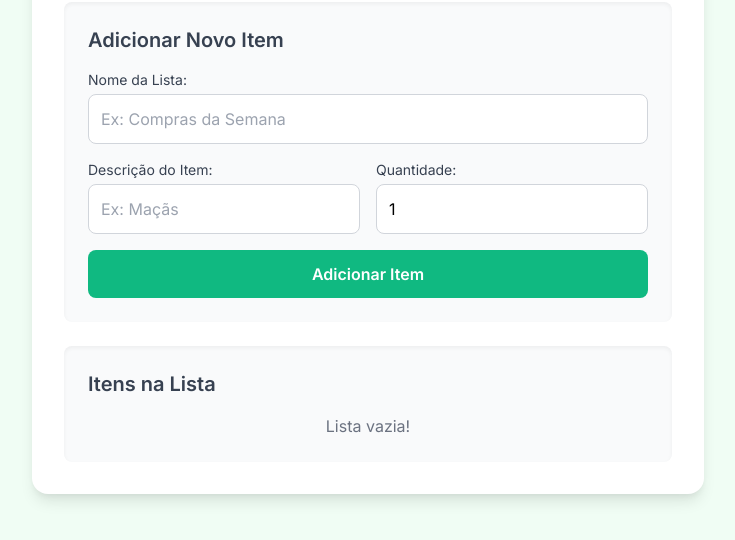
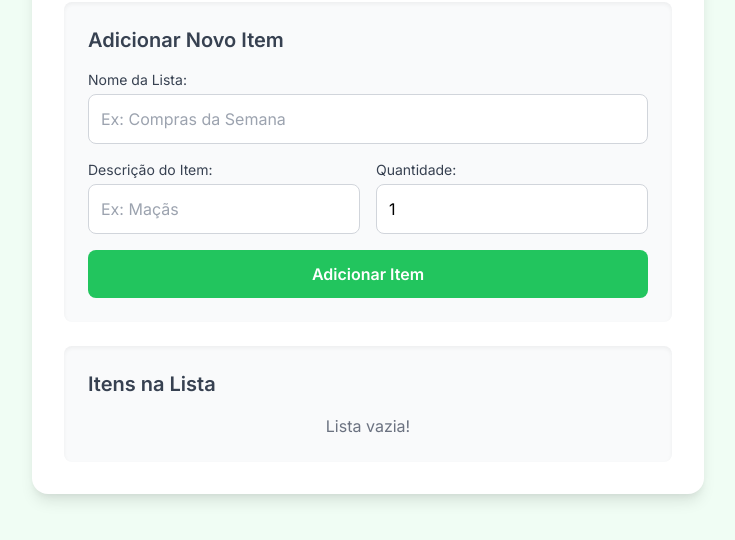
Before and after one commit to profjamesfreitas/minhaListaDeCompras, a plain HTML site: page index.html in a window 1280 px wide. Shown: the part 198-738 px from the top of the page, without its empty margins (272-1007 px from the left). Drawn offline with nearby package versions, Linux system fonts and the light colour scheme.

Commit message:
Update index.html

```diff
--- a/index.html
+++ b/index.html
@@ -4,7 +4,6 @@
     <meta charset="UTF-8">
     <meta name="viewport" content="width=device-width, initial-scale=1.0">
     <title>Lista de Compras</title>
-    <!-- Tailwind CSS CDN -->
     <script src="https://cdn.tailwindcss.com"></script>
     <link href="https://fonts.googleapis.com/css2?family=Inter:wght@400;600;700&display=swap" rel="stylesheet">
     <style>
@@ -18,14 +17,14 @@
             box-shadow: 0 10px 15px -3px rgba(0, 0, 0, 0.1), 0 4px 6px -2px rgba(0, 0, 0, 0.05);
         }
         .btn-primary {
-            background-color: #10b981; /* Verde esmeralda */
+            background-color: #22c55e; /* Verde */
             color: white;
             padding: 0.75rem 1.5rem;
             border-radius: 0.5rem;
             transition: background-color 0.3s ease;
         }
         .btn-primary:hover {
-            background-color: #059669; /* Verde mais escuro no hover */
+            background-color: #16a34a; /* Verde mais escuro no hover */
         }
         .btn-remove {
             background-color: #ef4444; /* Vermelho */
@@ -56,10 +55,8 @@
     <div class="container max-w-2xl w-full p-8 space-y-6">
         <h1 class="text-3xl font-bold text-center text-gray-800 mb-6">Minha Lista de Compras</h1>
 
-        <!-- Formulário para adicionar itens -->
         <div class="p-6 bg-gray-50 rounded-lg shadow-inner">
             <h2 class="text-xl font-semibold text-gray-700 mb-4">Adicionar Novo Item</h2>
-            <!-- Nome da Lista separado -->
             <div class="mb-4">
                 <label for="listName" class="block text-sm font-medium text-gray-700 mb-1">Nome da Lista:</label>
                 <input type="text" id="listName" placeholder="Ex: Compras da Semana" class="focus:ring-emerald-500 focus:border-emerald-500">
@@ -77,11 +74,9 @@
             <button id="addItemBtn" class="w-full btn-primary font-semibold">Adicionar Item</button>
         </div>
 
-        <!-- Lista de itens -->
         <div class="p-6 bg-gray-50 rounded-lg shadow-inner">
             <h2 class="text-xl font-semibold text-gray-700 mb-4">Itens na Lista</h2>
             <div id="shoppingList" class="space-y-3">
-                <!-- Itens serão renderizados aqui -->
                 <p id="noItemsMessage" class="text-gray-500 text-center">Lista vazia!</p>
             </div>
         </div>
```
